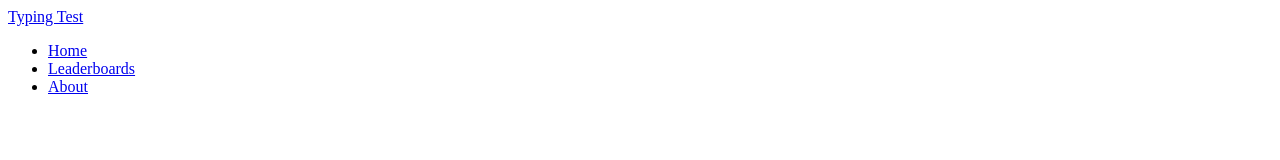
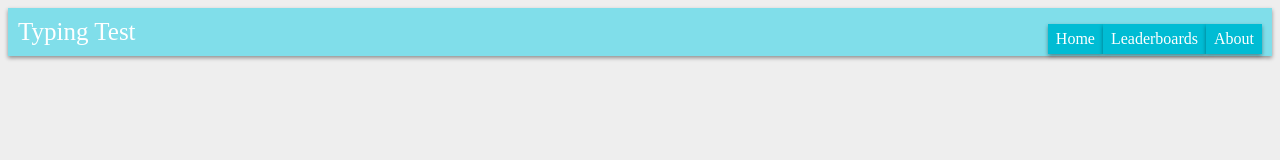
Before and after one commit to ps1313/CS146GroupProject, a plain HTML site: page game.html in a window 1280 px wide. Drawn offline with Linux system fonts and the light colour scheme.

Commit message:
Consolidated CSS

```diff
--- a/game.html
+++ b/game.html
@@ -6,7 +6,7 @@
     <link rel="stylesheet" type="text/css" href="styles.css">
 </head>
 <body id="game">
-<nav>
+<nav class="site-nav">
     <div class="logo">
         <a href="#">Typing Test</a>
     </div>
--- a/information.css
+++ b/information.css
@@ -1,120 +1,3 @@
-.createdby{
-	background-color: #4DD0E1;
-	box-shadow: 0 1px 2px rgba(0, 0, 0, 0.4);
-	margin-left: 10px;
-	margin-right: 10px;
-	padding-left: 10px;
-	padding-top: 2px;
-	padding-bottom: 2px;
-	margin-top: 10px;
-	margin-bottom: 10px;
-}
-
-.createdfor{
-	background-color: #00BCD4;
-	box-shadow: 0 1px 2px rgba(0, 0, 0, 0.4);
-	margin-left: 10px;
-	margin-right: 10px;
-	padding-left: 10px;
-	padding-top: 2px;
-	padding-bottom: 2px;
-	margin-top: 10px;
-	margin-bottom: 10px;
-}
-
 nav, nav ul, nav li, nav .logo, nav .logo a, nav .nav-links a {
 display: flex;
 }
-nav .logo a, nav .nav-links a {
-align-items: center;
-}
-nav {
-justify-content: space-between;
-}
-
-nav .logo a {
-  color: #fff;
-  font-size: 25px;
-  /* Give it some space on the left */
-  margin-left: 10px;
-  text-decoration: none;
-}
-
- nav .nav-links a {
-        /* Picked this color from https://material.io/color */
-        background-color: #00BCD4;
-
-        /* Need to show no shadows before animating them in! */
-        box-shadow: 0 0 0 transparent;
-
-        color: #fff;
-        padding: 0 8px;
-        text-decoration: none;
-
-        /* Allow us to animate any properties! */
-        transition: all 0.2s ease-out;
-
-		box-shadow: 0 2px 4px rgba(0, 0, 0, 0.4);
-      }
-
-      nav .nav-links a:hover {
-        /* New, lighter background color */
-        background-color: #B2EBF2;
-
-        /* Just a touch of shadow */
-        box-shadow: 0 2px 4px rgba(0, 0, 0, 0.2);
-
-        /* Make it pop out! This doesn't move neighboring elements */
-        transform: scale(1.1, 1.1);
-      }
-
-      /* This holds our list of nav links */
-      .nav-links {
-        /* Give it some space on the right */
-        margin-right: 10px;
-      }
-
-      /* This contains each nav link a tag */
-      nav li {
-        /* Each nav link will take up the entire nav height */
-        height: 30px;
-      }
-
-      /* The list of nav links */
-      nav ul {
-        /* The nav list shouldn't look like a list! */
-        list-style: none;
-      }
-
-      /* The entire navbar itself */
-      nav {
-        background-color: #80DEEA;
-        height: 48px;
-		box-shadow: 0 2px 4px rgba(0, 0, 0, 0.4);
-		position: sticky;
-		top: 0;
-
-        /*
-        There are a few ways of making the navbar stick to the top.
-
-
-        A better way to do this that keeps elements from hiding is:
-          position: sticky;
-          top: 0;
-
-        This allows the navbar to stay static when the page starts moving
-
-        */
-      }
-
-	  body {
-        background-color: #eee;
-      }
-
-      .content {
-        background-color: #fff;
-        box-shadow: 0 1px 2px rgba(0, 0, 0, 0.4);
-        margin: 20px auto;
-        padding: 16px;
-        width: 800px;
-      }
--- a/styles.css
+++ b/styles.css
@@ -18,12 +18,119 @@ Colors:
 
 /* General View Settings */
 
+body {
+    background-color: #eee;
+}
+
+.site-nav {
+    display: flex;
+    justify-content: space-between;
+    background-color: #80DEEA;
+    height: 48px;
+    box-shadow: 0 2px 4px rgba(0, 0, 0, 0.4);
+    position: sticky;
+    top: 0;
+}
+
+.site-nav li {
+    /* Each nav link will take up the entire nav height */
+    height: 30px;
+    display: flex;
+}
+
+.site-nav ul {
+    /* The nav list shouldn't look like a list! */
+    list-style: none;
+    display: flex;
+}
+
+.nav-links {
+    margin-right: 10px;
+}
+
+.nav-links a {
+    display: flex;
+    align-items: center;
+    /* Picked this color from https://material.io/color */
+    background-color: #00BCD4;
+
+    /* Need to show no shadows before animating them in! */
+    box-shadow: 0 0 0 transparent;
+
+    color: #fff;
+    padding: 0 8px;
+    text-decoration: none;
+
+    /* Allow us to animate any properties! */
+    transition: all 0.2s ease-out;
+
+    box-shadow: 0 2px 4px rgba(0, 0, 0, 0.4);
+}
+
+.nav-links a:hover {
+    /* New, lighter background color */
+    background-color: #B2EBF2;
+
+    /* Just a touch of shadow */
+    box-shadow: 0 2px 4px rgba(0, 0, 0, 0.2);
+
+    /* Make it pop out! This doesn't move neighboring elements */
+    transform: scale(1.1, 1.1);
+}
+
+.logo {
+    display: flex;
+}
+
+.logo a{
+    color: #fff;
+    font-size: 25px;
+    /* Give it some space on the left */
+    margin-left: 10px;
+    text-decoration: none;
+    align-items: center;
+    display: flex;
+}
+
+.content {
+    background-color: #fff;
+    box-shadow: 0 1px 2px rgba(0, 0, 0, 0.4);
+    margin: 20px auto;
+    padding: 16px;
+    width: 800px;
+}
+
+.createdby{
+    background-color: #4DD0E1;
+    box-shadow: 0 1px 2px rgba(0, 0, 0, 0.4);
+    margin-left: 10px;
+    margin-right: 10px;
+    padding-left: 10px;
+    padding-top: 2px;
+    padding-bottom: 2px;
+    margin-top: 10px;
+    margin-bottom: 10px;
+}
+
+.createdfor{
+    background-color: #00BCD4;
+    box-shadow: 0 1px 2px rgba(0, 0, 0, 0.4);
+    margin-left: 10px;
+    margin-right: 10px;
+    padding-left: 10px;
+    padding-top: 2px;
+    padding-bottom: 2px;
+    margin-top: 10px;
+    margin-bottom: 10px;
+}
+
 /* Desktop View Settings */
 @media only screen and (min-width: 999px) {
 }
 
 /* Tablet View Settings */
 @media only screen and (min-width: 400px) and (max-width: 998px) {
+
 }
 
 /* Phone View Settings */
```
Also changed, not shown: info.html (+2 -5 lines).
